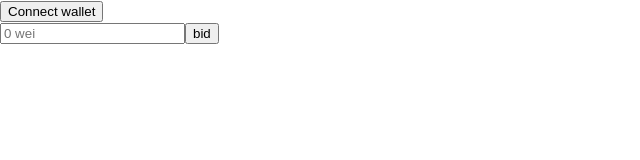
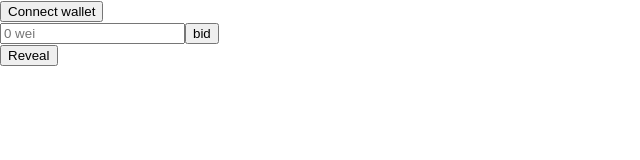
Before and after one commit to fern-software/SealedBidAuction, a React (Create React App) app in the folder frontend/: page / in a window 1280 px wide. Shown: the top 160 px of the page, without its empty margins (0-640 px from the left). Built offline with nearby package versions, Linux system fonts and the light colour scheme.

Commit message:
Added reveal

```diff
--- a/frontend/src/App.js
+++ b/frontend/src/App.js
@@ -11,7 +11,10 @@ const createKeccakHash = require('keccak')
 
 function App() {
   let [bid, setBid] = useState("");
+  let [nonce, setNonce] = useState("");
   let [connected, setConnected] = useState(false);
+  let [hasBid, setHasBid] = useState(false);
+  let [revealed, setRevealed] = useState(false);
 
   let { ethereum } = window;
   let contract = null;
@@ -41,9 +44,9 @@ function App() {
 
       <form onSubmit={(e) => {
         e.preventDefault();
-        if (contract && connected) {
+        if (contract && connected && !hasBid) {
+          setNonce(parseInt(12345, 10).toString(16).padStart(32, '0'))
           const hexbid = parseInt(bid, 10).toString(16).padStart(32, '0')
-          const nonce = parseInt(12345, 10).toString(16).padStart(32, '0')
           const input = hexbid.concat(nonce)
           const commitment = createKeccakHash('keccak256').update(Buffer.from(input, 'hex')).digest('hex')
 
@@ -52,15 +55,37 @@ function App() {
           console.log('hex of input: ' + input)
           console.log('commitment: ' + commitment)
 
+          // TODO: remove this line
+          setHasBid(true);
+
           contract.bid(commitment)
             .then(() => {
-              setBid(bid);
+              setHasBid(true);
             });
         }
       }}>
           <input type="text" placeholder="0 wei" onChange={e => setBid(e.currentTarget.value)} value={bid} />
           <input type="submit" value="bid" />
       </form>
+
+      <button onClick={() => {
+        if (contract && connected && hasBid && !revealed) {
+          const bid_int = parseInt(bid, 16)
+          const nonce_int = parseInt(nonce, 16)
+
+          console.log('Attempting to reveal ...')
+          console.log('Bid (base 10): %d', bid_int)
+          console.log('Nonce (base 10): %d', nonce_int)
+          console.log('Bid (base 16): %s', bid)
+          console.log('Nonce (base 16): %s', nonce)
+
+          contract.reveal(bid_int, nonce_int)
+            .then(() => {
+              setRevealed(true);
+            });
+        }
+      }}>{!revealed ? 'Reveal' : 'Revealed' }</button>
+
     </div>
   );
 }
```
